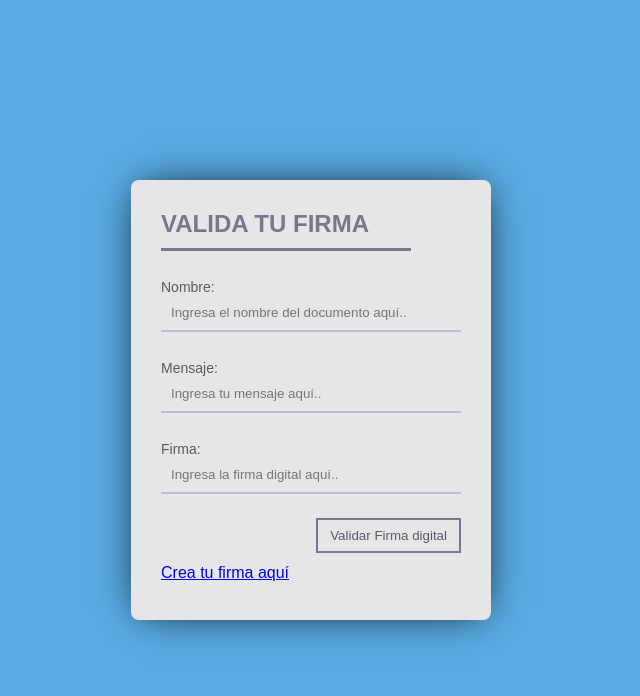
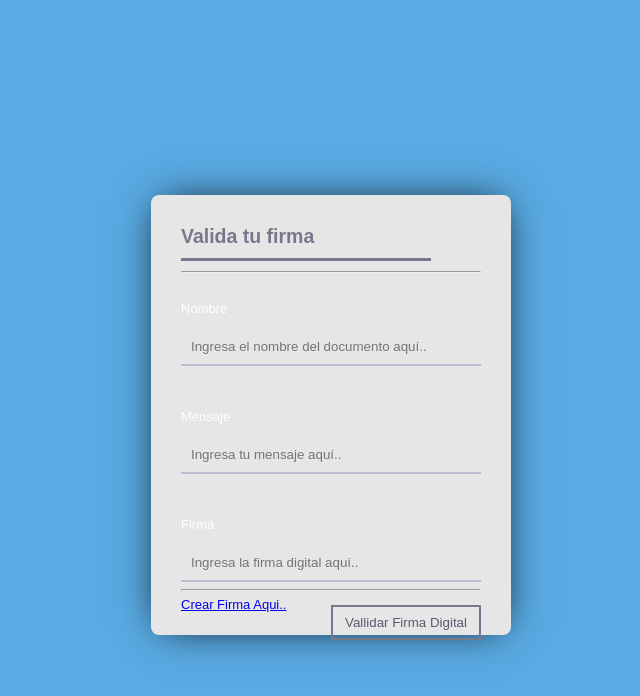
Before and after one commit to NancyDelCastilloAguirre/val1firma, a plain HTML site: page index.html in a window 1280 px wide. Shown: the whole page, without its empty margins (329-969 px from the left). Drawn offline with nearby package versions, Linux system fonts and the light colour scheme.

Commit message:
Update index.html

```diff
--- a/index.html
+++ b/index.html
@@ -10,15 +10,32 @@
     <title>Validación de firma</title>
 </head>
 <body>
-    <form class="form" id="formulario">
-        <h2>VALIDA TU FIRMA</h2>
-        <p type="Nombre:" id="nombre"><input placeholder="Ingresa el nombre del documento aquí.."></input></p>
-        <p type="Mensaje:" id="contenido"><input placeholder="Ingresa tu mensaje aquí.."></input></p>
-        <p type="Firma:" id="firma"><input placeholder="Ingresa la firma digital aquí.."></input></p>
-        <button id="enviar"onclick="validar();" >Validar Firma digital</button>
-        <br><br><br>
-        <a href="https://nancydelcastilloaguirre.github.io/creacionfirma/" class="btn-fim">Crea tu firma aquí</a>
+    <div class="form">
+        <h2>Valida tu firma</h2>
+        <hr>
+        <form id="formulario">
+
+            <p>Nombre</p>
+            <input  type="text" id="nombre" placeholder="Ingresa el nombre del documento aquí..">
+
+            <br><br>
+
+            <p>Mensaje</p>
+            <input  type="text" id="contenido" placeholder="Ingresa tu mensaje aquí..">
+
+            <br><br>
+
+            <p>Firma</p>
+            <input  type="text" id="firma" placeholder="Ingresa la firma digital aquí..">
+
+            <hr>
+
+            <button class="btn-fim" type="button" onclick="validar();" value="validar">Vallidar Firma Digital</button>
+        </form>
+
+        <a href="https://nancydelcastilloaguirre.github.io/creacionfirma/" class="btn-fim">Crear Firma Aqui..</a>
+    </div>
     </form>
-<script src="./js/script.js"></script>
+
 </body>
 </html>
```
